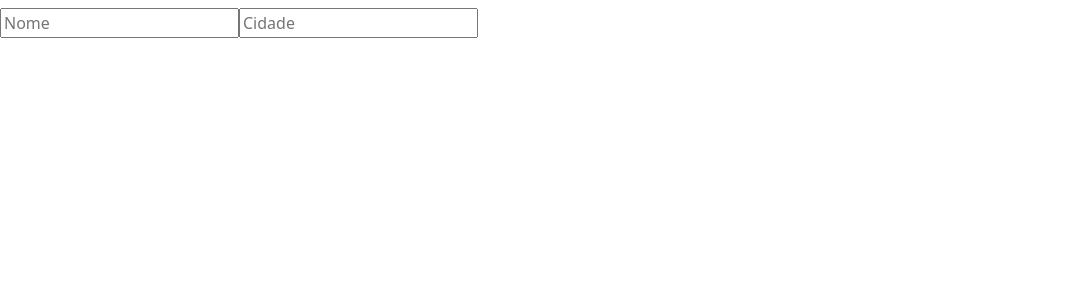
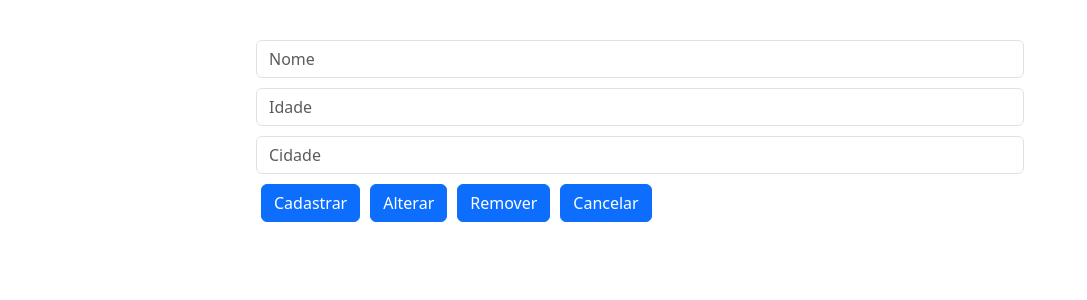
Before and after one commit to FelipeCzerniak5070/CursoAngular, an Angular app: page / in a window 1280 px wide. Shown: the top 300 px of the page, without its empty margins (0-1087 px from the left). Built offline with nearby package versions, Linux system fonts and the light colour scheme.

Commit message:
Projeto1 - Formulário

```diff
--- a/src/app/app.component.html
+++ b/src/app/app.component.html
@@ -1 +1 @@
-<app-c1></app-c1>
+<app-cadastro></app-cadastro>
--- a/src/app/app.component.ts
+++ b/src/app/app.component.ts
@@ -11,10 +11,12 @@ import { EigthComponent } from "./components/eigth/eigth.component";
 import { NinethComponent } from "./components/nineth/nineth.component";
 import { TenthComponent } from "./components/tenth/tenth.component";
 import { C1Component } from "./components/1-testes/c1/c1.component";
+import { C2Component } from "./components/1-testes/c2/c2.component";
+import { CadastroComponent } from "./cadastro/cadastro.component";
 
 @Component({
   selector: 'app-root',
-  imports: [C1Component],
+  imports: [C1Component, C2Component, CadastroComponent],
   templateUrl: './app.component.html',
   styleUrl: './app.component.css'
 })
--- /dev/null
+++ b/src/app/cadastro/cadastro.component.css
@@ -0,0 +1,13 @@
+form {
+  width: 60%;
+  margin: 5dvh auto;
+}
+
+input{
+  margin-bottom: 10px;
+}
+
+input[type="button"]{
+  margin-left: 5px;
+  margin-right: 5px;
+}
--- /dev/null
+++ b/src/app/cadastro/cadastro.component.html
@@ -0,0 +1,10 @@
+<form>
+  <input type="text" name="" placeholder="Nome" class="form-control">
+  <input type="number" name="" placeholder="Idade" class="form-control">
+  <input type="number" name="" placeholder="Cidade" class="form-control">
+
+  <input type="button" value="Cadastrar" class="btn btn-primary">
+  <input type="button" value="Alterar" class="btn btn-primary">
+  <input type="button" value="Remover" class="btn btn-primary">
+  <input type="button" value="Cancelar" class="btn btn-primary">
+</form>
--- /dev/null
+++ b/src/app/components/1-testes/c2/c2.component.html
@@ -0,0 +1,10 @@
+<h1>Formulário</h1>
+<br>
+<form [formGroup]="formulario">
+  <input type="text" formControlName="nome" placeholder="Nome">
+  <br>
+  <input type="text" formControlName="cidade" placeholder="Cidade">
+</form>
+
+<p>{{formulario.value.nome}}</p>
+<p>{{formulario.value.cidade}}</p>
--- /dev/null
+++ b/src/app/components/1-testes/c2/c2.component.ts
@@ -0,0 +1,18 @@
+import { Component } from '@angular/core';
+import { FormControl, FormGroup, ReactiveFormsModule} from '@angular/forms';
+
+@Component({
+  selector: 'app-c2',
+  imports: [ReactiveFormsModule],
+  templateUrl: './c2.component.html',
+  styleUrl: './c2.component.css'
+})
+export class C2Component {
+
+  formulario = new FormGroup({
+    nome: new FormControl(""),
+    cidade: new FormControl("")
+  });
+
+
+}
--- a/tsconfig.json
+++ b/tsconfig.json
@@ -3,6 +3,7 @@
 {
   "compileOnSave": false,
   "compilerOptions": {
+    "strictNullChecks": false,
     "outDir": "./dist/out-tsc",
     "strict": true,
     "noImplicitOverride": true,
```
Also changed, not shown: src/app/cadastro/cadastro.component.ts (added, +12 -0 lines), src/app/components/1-testes/c2/c2.component.css (added), 2 other files (tests, documents, lock files or other folders).
